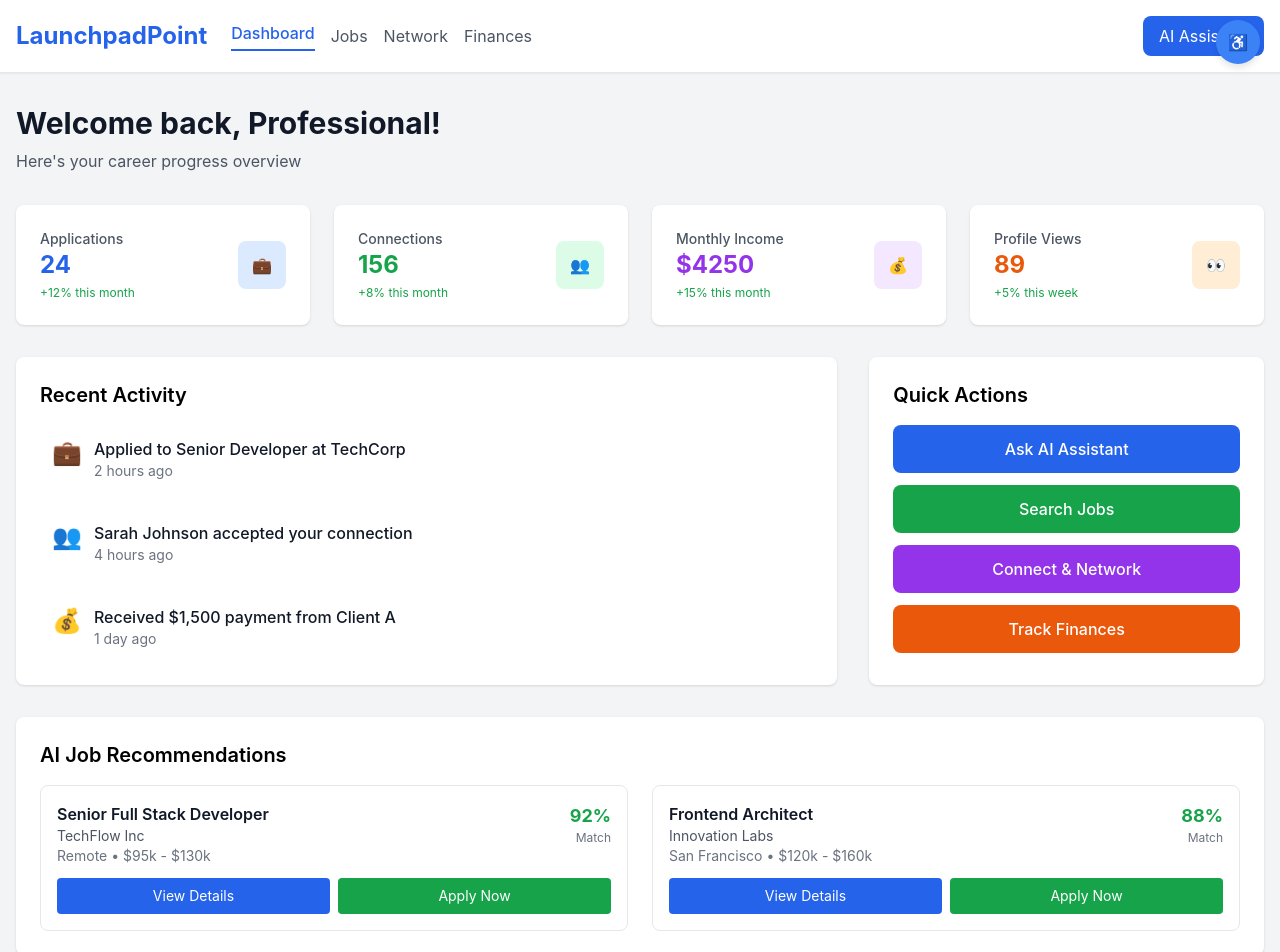
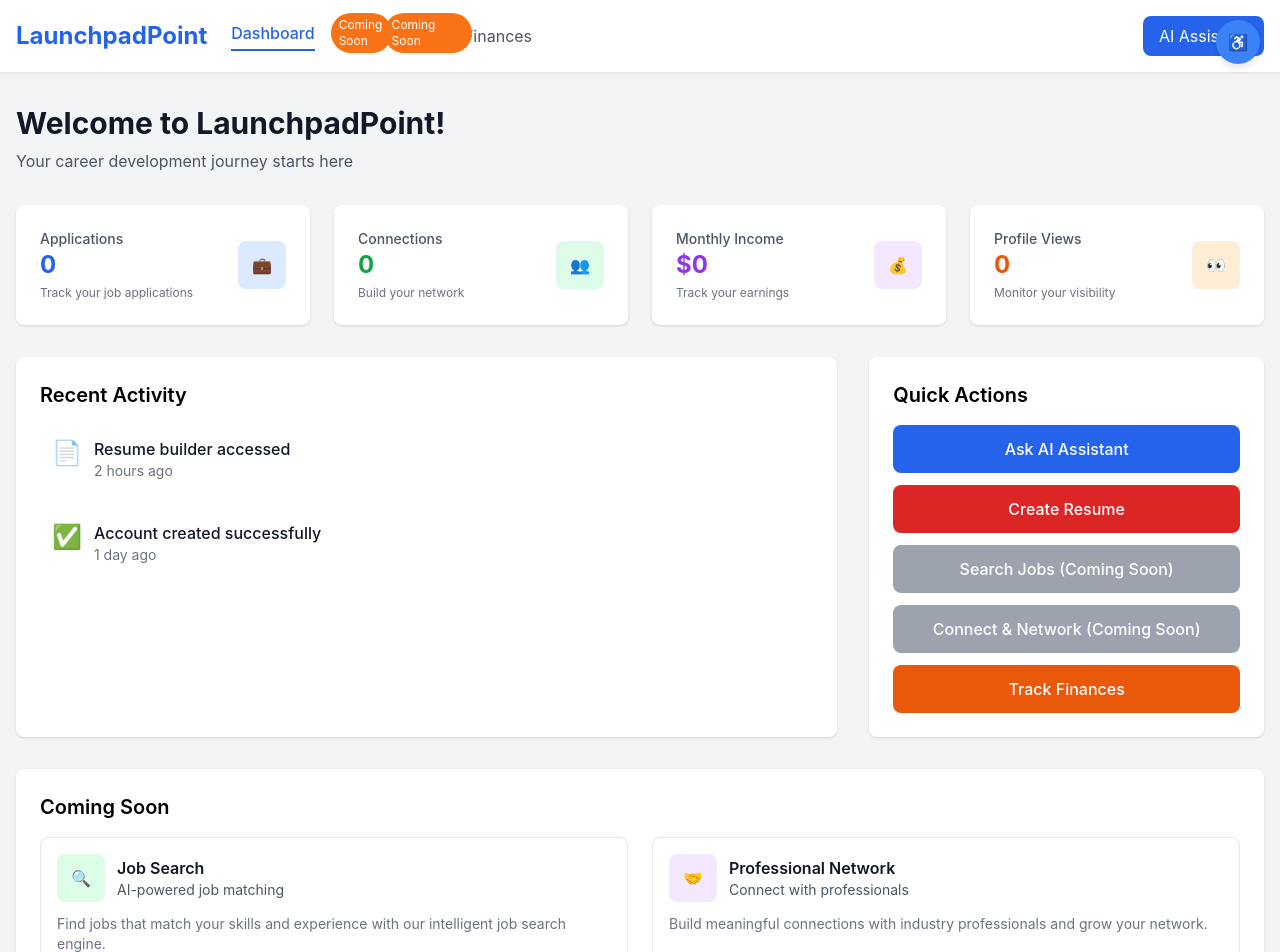
Before and after one commit to brehanderson-cloud/launchpadpoint-website, a React (Create React App) app: page /dashboard in a window 1280 px wide. Shown: the top 952 px of the page. Built offline with nearby package versions, Linux system fonts and the light colour scheme.

Commit message:
Update Dashboard.js

```diff
--- a/src/pages/Dashboard.js
+++ b/src/pages/Dashboard.js
@@ -4,52 +4,26 @@ import { useNavigate } from 'react-router-dom';
 const Dashboard = () => {
   const navigate = useNavigate();
   const [stats] = useState({
-    applications: 24,
-    connections: 156,
-    income: 4250,
-    profileViews: 89
+    applications: 0,
+    connections: 0,
+    income: 0,
+    profileViews: 0
   });
 
   const recentActivity = [
     {
       id: 1,
-      type: 'application',
-      title: 'Applied to Senior Developer at TechCorp',
+      type: 'system',
+      title: 'Resume builder accessed',
       time: '2 hours ago',
-      icon: '💼'
+      icon: '📄'
     },
     {
       id: 2,
-      type: 'connection',
-      title: 'Sarah Johnson accepted your connection',
-      time: '4 hours ago',
-      icon: '👥'
-    },
-    {
-      id: 3,
-      type: 'payment',
-      title: 'Received $1,500 payment from Client A',
+      type: 'system',
+      title: 'Account created successfully',
       time: '1 day ago',
-      icon: '💰'
-    }
-  ];
-
-  const jobRecommendations = [
-    {
-      id: 1,
-      title: 'Senior Full Stack Developer',
-      company: 'TechFlow Inc',
-      location: 'Remote',
-      salary: '$95k - $130k',
-      matchScore: 92
-    },
-    {
-      id: 2,
-      title: 'Frontend Architect',
-      company: 'Innovation Labs',
-      location: 'San Francisco',
-      salary: '$120k - $160k',
-      matchScore: 88
+      icon: '✅'
     }
   ];
 
@@ -72,18 +46,18 @@ const Dashboard = () => {
               >
                 Dashboard
               </button>
-              <button
-                onClick={() => navigate('/jobs')}
-                className="text-gray-600 dark:text-gray-400 hover:text-gray-900 dark:hover:text-white"
-              >
-                Jobs
-              </button>
-              <button
-                onClick={() => navigate('/network')}
-                className="text-gray-600 dark:text-gray-400 hover:text-gray-900 dark:hover:text-white"
-              >
-                Network
-              </button>
+              <div className="relative">
+                <span className="text-gray-400 cursor-not-allowed">Jobs</span>
+                <span className="absolute -top-2 -right-6 bg-orange-500 text-white text-xs px-2 py-1 rounded-full">
+                  Coming Soon
+                </span>
+              </div>
+              <div className="relative">
+                <span className="text-gray-400 cursor-not-allowed">Network</span>
+                <span className="absolute -top-2 -right-6 bg-orange-500 text-white text-xs px-2 py-1 rounded-full">
+                  Coming Soon
+                </span>
+              </div>
               <button
                 onClick={() => navigate('/finances')}
                 className="text-gray-600 dark:text-gray-400 hover:text-gray-900 dark:hover:text-white"
@@ -105,10 +79,10 @@ const Dashboard = () => {
         {/* Welcome Section */}
         <div className="mb-8">
           <h1 className="text-3xl font-bold text-gray-900 dark:text-white mb-2">
-            Welcome back, Professional!
+            Welcome to LaunchpadPoint!
           </h1>
           <p className="text-gray-600 dark:text-gray-400">
-            Here's your career progress overview
+            Your career development journey starts here
           </p>
         </div>
 
@@ -119,7 +93,7 @@ const Dashboard = () => {
               <div>
                 <p className="text-sm font-medium text-gray-600 dark:text-gray-400">Applications</p>
                 <p className="text-2xl font-bold text-blue-600">{stats.applications}</p>
-                <p className="text-xs text-green-600 mt-1">+12% this month</p>
+                <p className="text-xs text-gray-500 mt-1">Track your job applications</p>
               </div>
               <div className="w-12 h-12 bg-blue-100 dark:bg-blue-900 rounded-lg flex items-center justify-center">
                 💼
@@ -132,7 +106,7 @@ const Dashboard = () => {
               <div>
                 <p className="text-sm font-medium text-gray-600 dark:text-gray-400">Connections</p>
                 <p className="text-2xl font-bold text-green-600">{stats.connections}</p>
-                <p className="text-xs text-green-600 mt-1">+8% this month</p>
+                <p className="text-xs text-gray-500 mt-1">Build your network</p>
               </div>
               <div className="w-12 h-12 bg-green-100 dark:bg-green-900 rounded-lg flex items-center justify-center">
                 👥
@@ -145,7 +119,7 @@ const Dashboard = () => {
               <div>
                 <p className="text-sm font-medium text-gray-600 dark:text-gray-400">Monthly Income</p>
                 <p className="text-2xl font-bold text-purple-600">${stats.income}</p>
-                <p className="text-xs text-green-600 mt-1">+15% this month</p>
+                <p className="text-xs text-gray-500 mt-1">Track your earnings</p>
               </div>
               <div className="w-12 h-12 bg-purple-100 dark:bg-purple-900 rounded-lg flex items-center justify-center">
                 💰
@@ -158,7 +132,7 @@ const Dashboard = () => {
               <div>
                 <p className="text-sm font-medium text-gray-600 dark:text-gray-400">Profile Views</p>
                 <p className="text-2xl font-bold text-orange-600">{stats.profileViews}</p>
-                <p className="text-xs text-green-600 mt-1">+5% this week</p>
+                <p className="text-xs text-gray-500 mt-1">Monitor your visibility</p>
               </div>
               <div className="w-12 h-12 bg-orange-100 dark:bg-orange-900 rounded-lg flex items-center justify-center">
                 👀
@@ -196,16 +170,16 @@ const Dashboard = () => {
                 Ask AI Assistant
               </button>
               <button
-                onClick={() => navigate('/jobs')}
-                className="w-full bg-green-600 hover:bg-green-700 text-white py-3 px-4 rounded-lg font-medium transition-colors"
+                onClick={() => navigate('/resume-builder')}
+                className="w-full bg-red-600 hover:bg-red-700 text-white py-3 px-4 rounded-lg font-medium transition-colors"
               >
-                Search Jobs
+                Create Resume
               </button>
-              <button
-                onClick={() => navigate('/network')}
-                className="w-full bg-purple-600 hover:bg-purple-700 text-white py-3 px-4 rounded-lg font-medium transition-colors"
-              >
-                Connect & Network
+              <button className="w-full bg-gray-400 text-white py-3 px-4 rounded-lg font-medium cursor-not-allowed">
+                Search Jobs (Coming Soon)
+              </button>
+              <button className="w-full bg-gray-400 text-white py-3 px-4 rounded-lg font-medium cursor-not-allowed">
+                Connect & Network (Coming Soon)
               </button>
               <button
                 onClick={() => navigate('/finances')}
@@ -217,33 +191,35 @@ const Dashboard = () => {
           </div>
         </div>
 
-        {/* Job Recommendations */}
+        {/* Coming Soon Features */}
         <div className="mt-8 bg-white dark:bg-gray-800 rounded-lg shadow p-6">
-          <h2 className="text-xl font-semibold mb-4 dark:text-white">AI Job Recommendations</h2>
+          <h2 className="text-xl font-semibold mb-4 dark:text-white">Coming Soon</h2>
           <div className="grid grid-cols-1 md:grid-cols-2 gap-6">
-            {jobRecommendations.map(job => (
-              <div key={job.id} className="border dark:border-gray-700 rounded-lg p-4 hover:shadow-md transition-shadow">
-                <div className="flex justify-between items-start mb-3">
-                  <div>
-                    <h3 className="font-semibold text-gray-900 dark:text-white">{job.title}</h3>
-                    <p className="text-sm text-gray-600 dark:text-gray-400">{job.company}</p>
-                    <p className="text-sm text-gray-500 dark:text-gray-500">{job.location} • {job.salary}</p>
-                  </div>
-                  <div className="text-right">
-                    <div className="text-lg font-bold text-green-600">{job.matchScore}%</div>
-                    <div className="text-xs text-gray-500">Match</div>
-                  </div>
+            <div className="border dark:border-gray-700 rounded-lg p-4">
+              <div className="flex items-center mb-3">
+                <div className="w-12 h-12 bg-green-100 dark:bg-green-900 rounded-lg flex items-center justify-center mr-3">
+                  🔍
                 </div>
-                <div className="flex space-x-2">
-                  <button className="flex-1 bg-blue-600 hover:bg-blue-700 text-white py-2 px-3 rounded text-sm transition-colors">
-                    View Details
-                  </button>
-                  <button className="flex-1 bg-green-600 hover:bg-green-700 text-white py-2 px-3 rounded text-sm transition-colors">
-                    Apply Now
-                  </button>
+                <div>
+                  <h3 className="font-semibold text-gray-900 dark:text-white">Job Search</h3>
+                  <p className="text-sm text-gray-600 dark:text-gray-400">AI-powered job matching</p>
                 </div>
               </div>
-            ))}
+              <p className="text-sm text-gray-500">Find jobs that match your skills and experience with our intelligent job search engine.</p>
+            </div>
+
+            <div className="border dark:border-gray-700 rounded-lg p-4">
+              <div className="flex items-center mb-3">
+                <div className="w-12 h-12 bg-purple-100 dark:bg-purple-900 rounded-lg flex items-center justify-center mr-3">
+                  🤝
+                </div>
+                <div>
+                  <h3 className="font-semibold text-gray-900 dark:text-white">Professional Network</h3>
+                  <p className="text-sm text-gray-600 dark:text-gray-400">Connect with professionals</p>
+                </div>
+              </div>
+              <p className="text-sm text-gray-500">Build meaningful connections with industry professionals and grow your network.</p>
+            </div>
           </div>
         </div>
       </div>
```
